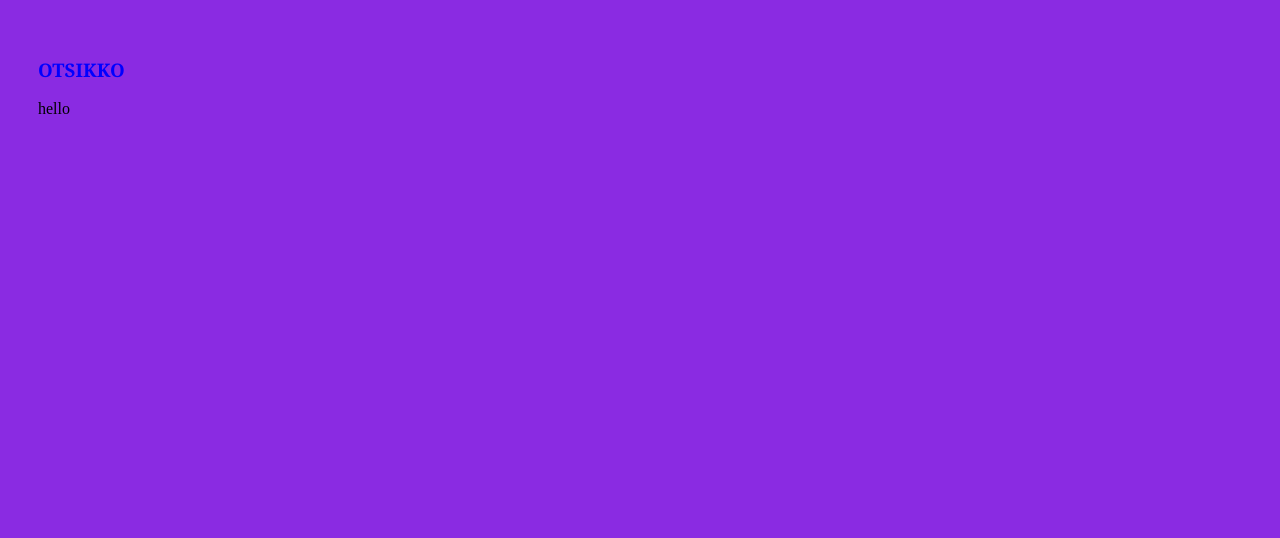
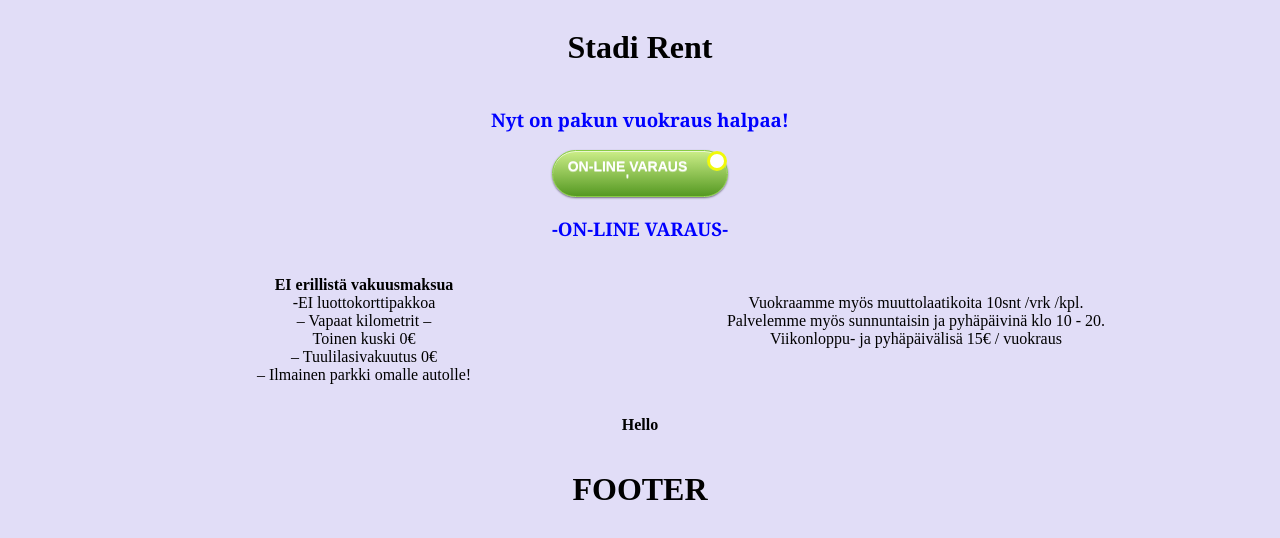
Before and after one commit to MegaHotLexi/new-CSS-Grid, a plain HTML site: page index.html in a window 1280 px wide. Drawn offline with Linux system fonts and the light colour scheme.

Commit message:
26.02.2019

```diff
--- a/index.html
+++ b/index.html
@@ -6,18 +6,64 @@
         <meta http-equiv="X-UA-Compatible" content="ie=edge">
         <title>My new CSS Grid</title>
         <link rel="stylesheet" href="style.css">
+
     </head>
 
 
+
     <body>
+        <div class="wrapper">
+                <div class="header">
+                    <h1>Stadi Rent</h1>
+                </div>
+                <div class="mainos">
+                    <h3>
+                        Nyt on pakun vuokraus halpaa!
+                    </h3>
+                    <div class="button">
+                            ON-LINE VARAUS
+                            <div></div>
+                            <i class="fa fa-shopping-cart"></i>'
+                          </div>
+                    <h3>
+                        -ON-LINE VARAUS- <!--NAPPULA-->
+                    </h3>
+                </div>
+        <!--
+            Selite
+        -->
+            <div class="main">
+                <p class= "vasen">
+                    <strong>EI erillistä vakuusmaksua</strong>
+                    <br>-EI luottokorttipakkoa
+                    <br>– Vapaat kilometrit –
+                    <Br>Toinen kuski 0€
+                    <br>– Tuulilasivakuutus 0€
+                    <br>– Ilmainen parkki omalle autolle!
+                </p>
+                <p class="oikea">
+                    <br>Vuokraamme myös muuttolaatikoita 10snt /vrk /kpl.
+                    <br>Palvelemme myös sunnuntaisin ja pyhäpäivinä klo 10 - 20.
+                    <br>Viikonloppu- ja pyhäpäivälisä 15€ / vuokraus
+                </p>
 
-    <h3>
-        OTSIKKO
-    </h3>
+            </div>
 
+            <p>
+                <strong>
+                    Hello
+                </strong>
+            </p>
 
-<p>hello</p>
+    <!--
+        FOOTER
+    -->
+            <footer>
+                <h1>
+                    FOOTER
+                </h1>
+            </footer>
 
-
+        </div>
     </body>
 </html>
--- a/style.css
+++ b/style.css
@@ -1,10 +1,84 @@
+* {box-sizing: border-box;
+}
 
 body{
-    background-color: blueviolet;
-    padding: 30px;
+    background-color: rgb(225, 221, 247);
+    text-align: center;
+}
 
-}
+
 h3{
     color: blue;
     font-family: Georgia, 'Times New Roman', Times, serif;
 }
+
+h1{
+
+}
+
+.wrapper{
+    display: grid;
+    grid-template-columns: 1fr;
+    grid-template-areas:
+    'header'
+    'mainos'
+    'main'
+    'footer';
+    width: 100%;
+    text-align: center;
+    padding: 0 30px;
+    margin: 0;
+}
+
+.main{
+    display: grid;
+    grid-template-columns: 1fr 1fr;
+    grid-template-areas:
+    'vasen oikea';
+    margin:0 50px
+}
+
+.button {
+    backface-visibility: hidden;
+  position: relative;
+  cursor: pointer;
+  display: inline-block;
+  white-space: nowrap;
+  background: linear-gradient(180deg,#ce8 0%,#592 100%);
+  border-radius: 100px;
+  border: 0.5px solid #8c4;
+  border-width: 0.5px 0.5px 0.5px 0.5px;
+  padding: 7px 40px 9px 15px;
+  box-shadow: inset 0px 1px 0px rgba(100%,100%,100%,0.6),0px 1px 2px rgba(0%,0%,0%,0.5);
+    color: #ffffff;
+  font-size: 14px;
+  font-family: Helvetica Neue;
+  font-weight: 900;
+  font-style: normal;
+  text-shadow: 0px 1px 0px rgba(100%,100%,100%,0.5)
+  }
+  .button > div {
+    color: #372;
+  font-size: 10px;
+  font-family: transcript;
+  font-weight: 200;
+  font-style: italic;
+  text-align: center;
+  margin: -3px 0px 0px 0px
+  }
+  .button > i {
+    color: #e900ff;
+  font-size: 1.1em;
+  background: #fff;
+  border-radius: 100px;
+  border: 3px solid #f0f90b;
+  border-width: 3px 3px 3px 3px;
+  padding: 7px 7px 7px 7px;
+  margin: 0px 0px 0px 0px;
+  position: absolute;
+  top: 0px;
+  right: 0px
+  }
+  .button > .ld {
+    font-size: initial
+  }
```
Lines whose indentation alone changed are shown as unchanged.
